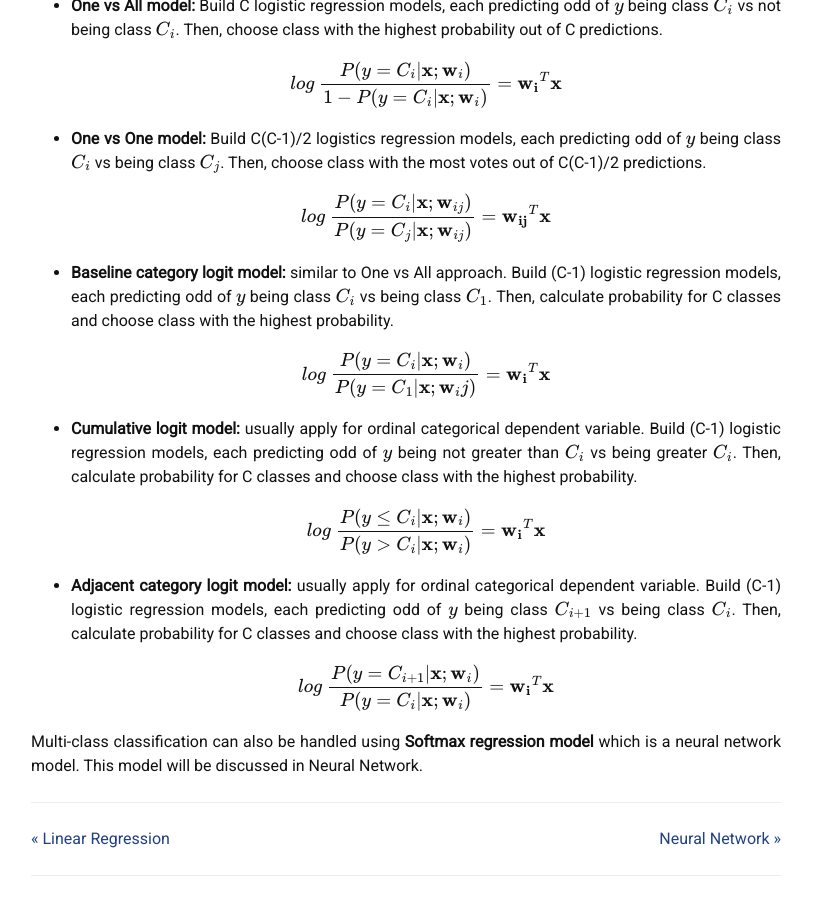
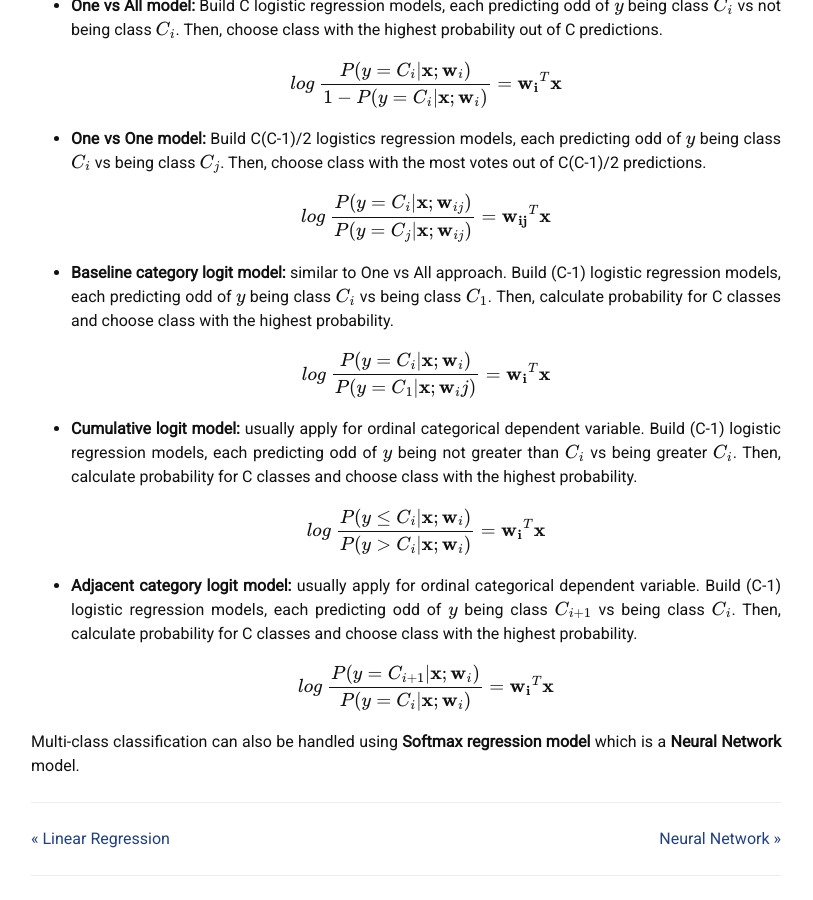
Before and after one commit to liambll/blog-archive, a Jekyll site: the page built from _posts/2017-06-30-logistics-regression.markdown, in a window 1280 px wide and 900 px high, scrolled down 1708 px. Shown: the whole window, without its empty margins (234-1047 px from the left). Built offline with Jekyll 4.4.1, drawn with Linux system fonts in a browser that asks for light colours; nearby versions of some CDN libraries; formulas are drawn with MathJax 3; comment, search, counter and statistics services are not loaded.

Commit message:
Update 2017-06-30-logistics-regression.markdown

```diff
--- a/_posts/2017-06-30-logistics-regression.markdown
+++ b/_posts/2017-06-30-logistics-regression.markdown
@@ -81,4 +81,4 @@
 log~\frac{P(y = C\_{i+1} \| \mathbf{x}; \mathbf{w}\_i)}{P(y = C\_i \| \mathbf{x}; \mathbf{w}\_i)} = \mathbf{w\_i}^T\mathbf{x}
 \\]
 
-Multi-class classification can also be handled using __Softmax regression model__ which is a neural network model. This model will be discussed in Neural Network.
+Multi-class classification can also be handled using __Softmax regression model__ which is a __Neural Network__ model.
```
